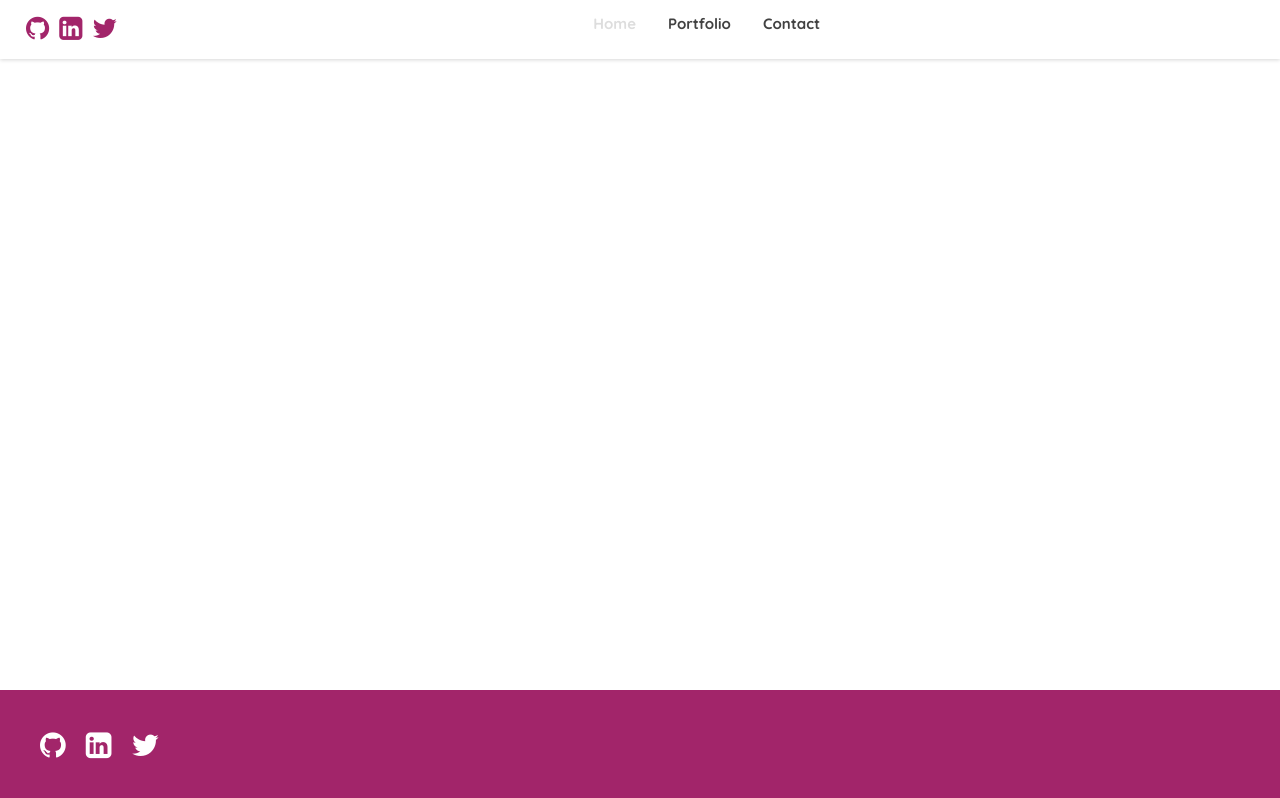
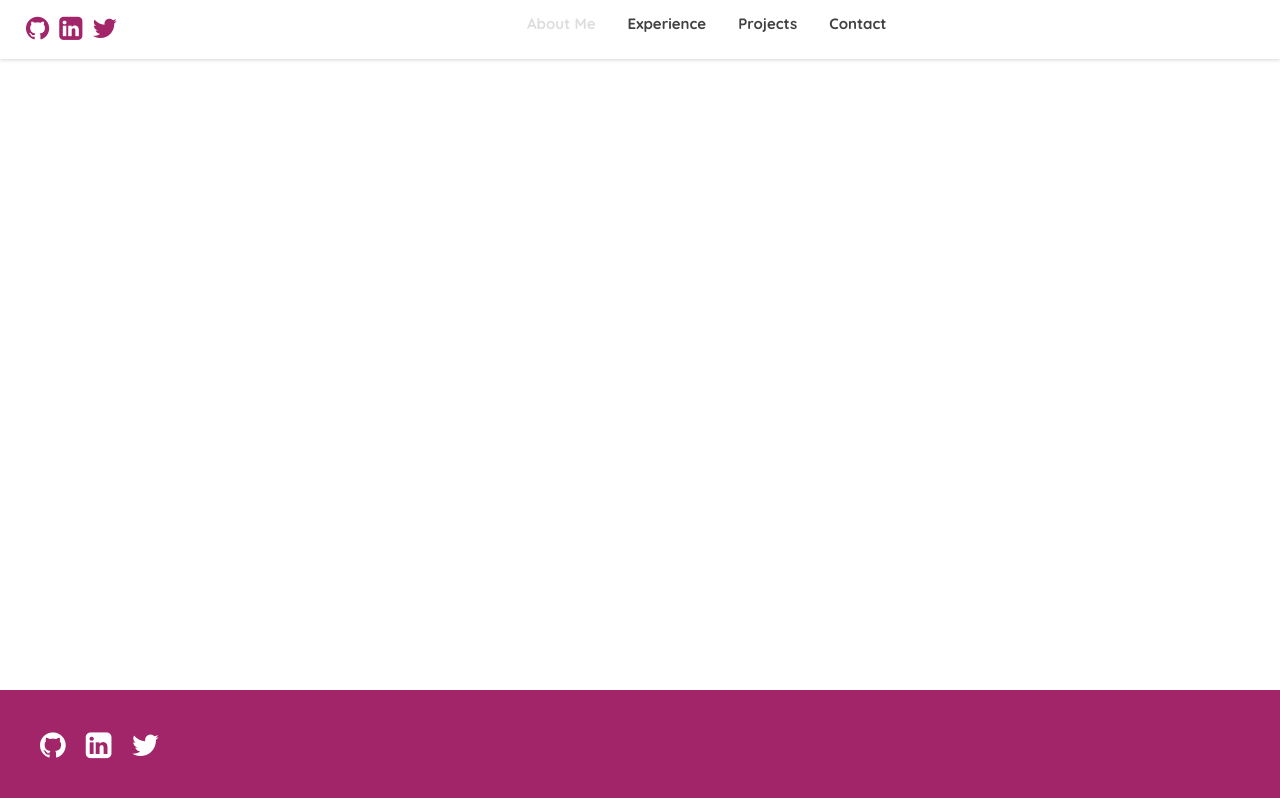
Before and after one commit to anemugomba/react-portfolio-website, a React (Create React App) app: page / in a window 1280 px wide. Built offline with nearby package versions, Linux system fonts and the light colour scheme; a web font is replaced by a local one.

Commit message:
navigation

```diff
--- a/src/layouts/NavigationBar.tsx
+++ b/src/layouts/NavigationBar.tsx
@@ -28,8 +28,9 @@ function NavigationBar() {
           </span>
 
           <div className="url-container">
-            <Link to={{ pathname: "/home" }} className="active">Home</Link>
-            <Link to={{ pathname: "/portfolio" }}>Portfolio</Link>
+            <Link to={{ pathname: "/home" }} className="active">About Me</Link>
+            <Link to={{ pathname: "/home" }} >Experience</Link>
+            <Link to={{ pathname: "/portfolio" }}>Projects</Link>
             <Link to={{ pathname: "/contact" }}>Contact</Link>
           </div>
 
```
